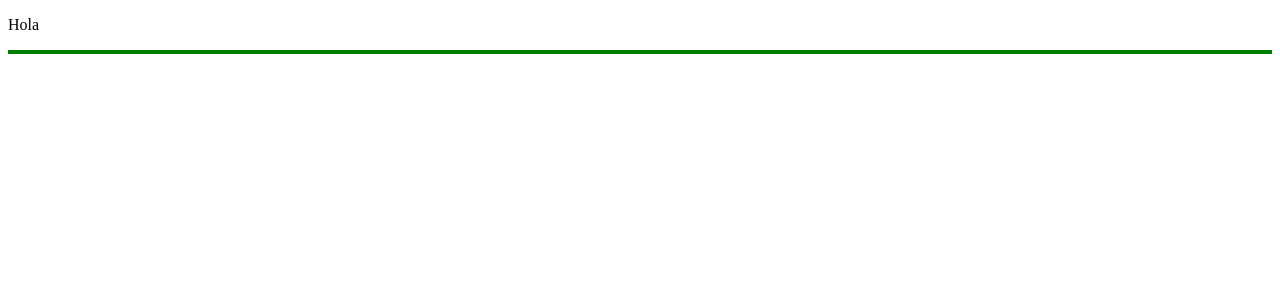
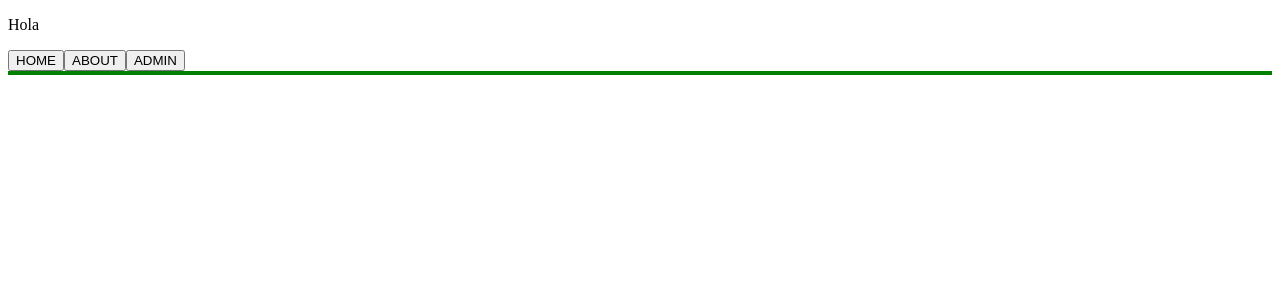
Before and after one commit to tamikaivi/-course-angular-upb, an Angular app: page / in a window 1280 px wide. Shown: the top 300 px of the page. Built offline with nearby package versions, Linux system fonts and the light colour scheme.

Commit message:
navigationbutton

```diff
--- a/src/app/app.component.html
+++ b/src/app/app.component.html
@@ -1,4 +1,7 @@
 <p>Hola</p>
+<button routerLink="home" >HOME</button>
+<button routerLink="about">ABOUT</button>
+<button routerLink="admin">ADMIN</button>
 <div style="border: 2px solid green;">
   <router-outlet></router-outlet>
 </div>
```
